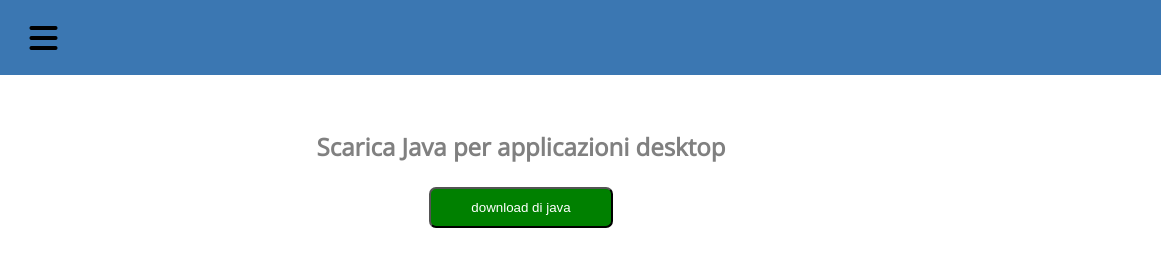
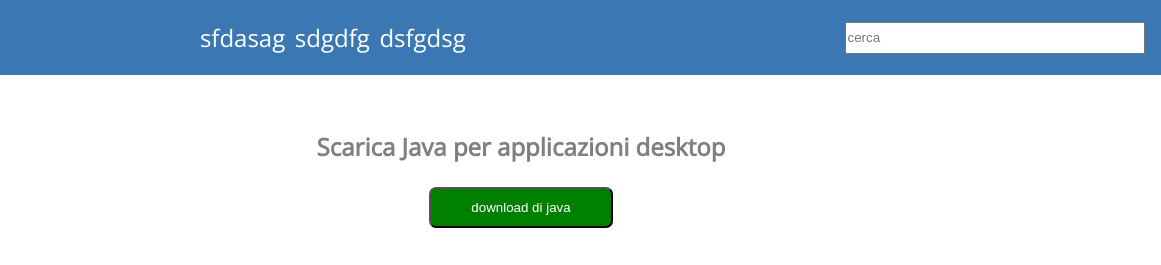
Before and after one commit to FabrizioMisseri/ese-screen-java-page, a plain HTML site: page index.html in a window 1280 px wide. Shown: the top 265 px of the page, 119-1280 px from the left. Drawn offline with nearby package versions, Linux system fonts and the light colour scheme.

Commit message:
added header part of desktop version

```diff
--- a/css/media-screen.css
+++ b/css/media-screen.css
@@ -66,4 +66,46 @@
 
 @media screen and (min-width: 768px){
 
+    /* HEADER */
+    .hidden{
+        display: none;
+    }
+
+    header .container-big{
+        justify-content: space-between;
+        align-items: center;
+    }
+
+    header .container-big nav{
+        display: inline-block;
+    }
+
+    header .container-big nav ul{
+        display: flex;
+        justify-content: flex-start;
+        color: white;
+        font-size: 1.5rem;
+    }
+
+    header .container-big nav li{
+        margin-right: .6rem;
+    }
+
+    #search{
+        display: flex;
+        align-items: center;
+        justify-content: flex-end;
+        width: 40%;
+    }
+
+    #search input{
+        display: inline-block;
+        height: 2rem;
+        width: 60%;
+    }
+    /* / HEADER */
+
+
+
+
 }
--- a/css/style.css
+++ b/css/style.css
@@ -178,3 +178,12 @@
     margin-bottom: .8em;
     font-size: 1.1rem;
 }
+
+
+
+
+
+/* parte nascosta */
+header nav{
+    display: none;
+}
--- a/index.html
+++ b/index.html
@@ -38,10 +38,26 @@
                 </a>
             </div>
 
-            <div>
+            <div class="hidden">
                 <a href="">
                     <i class="fa-solid fa-bars"></i>
                 </a>
+            </div>
+
+            <!-- parte nascosta nav bar -->
+            <nav>
+                <ul>
+
+                    <li>sfdasag</li>
+                    <li>sdgdfg</li>
+                    <li>dsfgdsg</li>
+
+                </ul>
+            </nav>
+
+            <!-- parte nascosta search -->
+            <div id="search">
+                <input type="text" placeholder="cerca">
             </div>
 
         </div>
```
